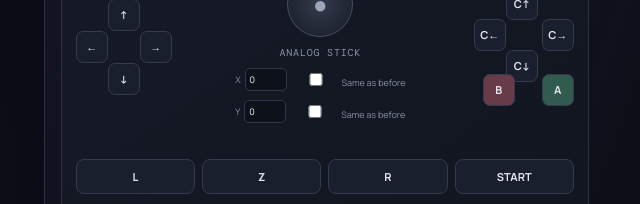
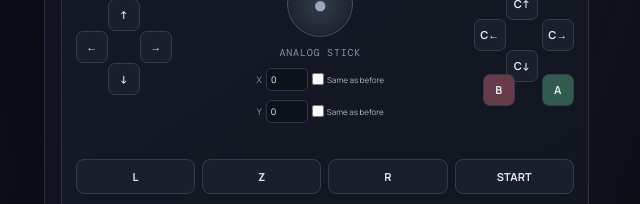
Before and after one commit to Frozican/n64-tas-studio, a website built with Vite: page index.html in a window 1280 px wide. Shown: the part 465-669 px from the top of the page, 640-1280 px from the left. Built offline with nearby package versions, Linux system fonts and the light colour scheme.

Commit message:
Style analog stick same as before controls

```diff
--- a/src/style.css
+++ b/src/style.css
@@ -78,3 +78,7 @@
 .show-unchanged{display:flex;align-items:center;gap:6px;font-size:10px;color:#bbc2d1;white-space:nowrap}
 .show-unchanged input{accent-color:var(--purple)}
 #timelineHint{margin-right:auto}
+
+.same-axis{display:flex;align-items:center;gap:3px;font-size:8px;white-space:nowrap;color:#aeb6c8}
+.same-axis input{width:12px!important;height:12px;margin:0;accent-color:var(--purple)}
+.stick input:disabled{opacity:.45;cursor:not-allowed}
```
